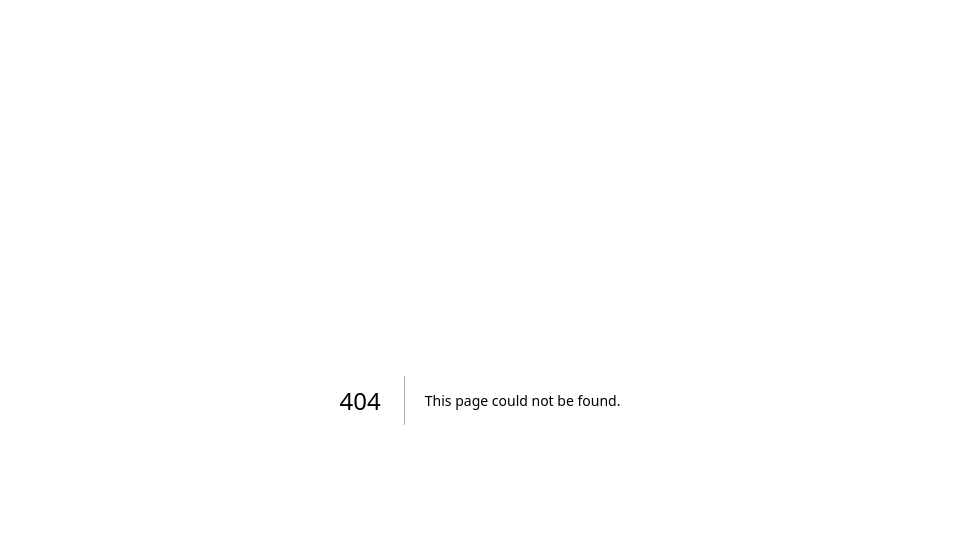
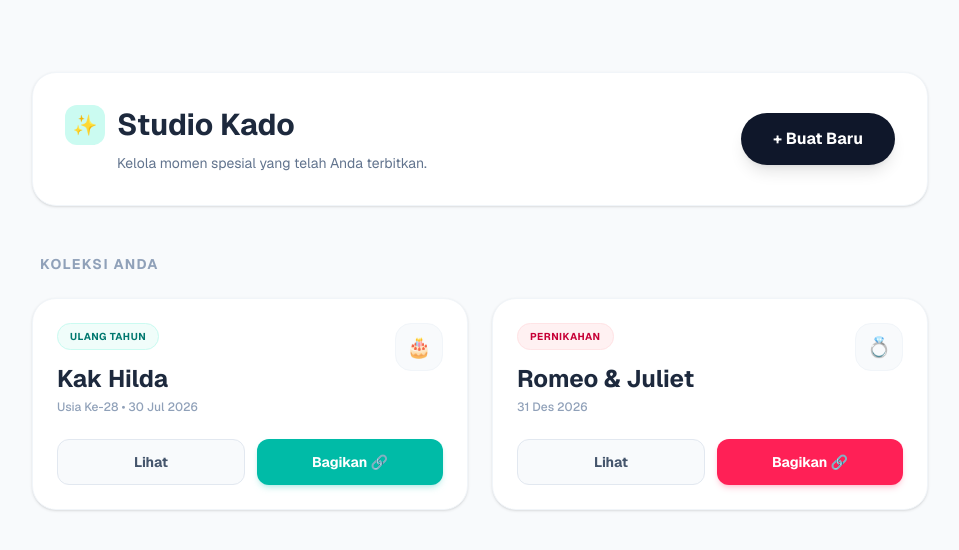
Before and after one commit to sleepy-kid/hari-spesial, a Next.js app: page /dashboard in a window 1280 px wide. Before the commit this address had no page. Shown: the top 550 px of the page, without its empty margins (160-1119 px from the left). Built offline with nearby package versions, Linux system fonts and the light colour scheme.

Commit message:
Create page.js

```diff
--- /dev/null
+++ b/src/app/dashboard/page.js
@@ -0,0 +1,63 @@
+"use client";
+import Link from "next/link";
+
+export default function Dashboard() {
+  return (
+    <main className="min-h-screen bg-[#f8fafc] text-[#0f172a] p-8 font-sans selection:bg-teal-500 selection:text-white">
+      <div className="max-w-4xl mx-auto mt-10">
+
+        {/* HEADER DASHBOARD */}
+        <div className="flex flex-col md:flex-row md:justify-between md:items-center gap-4 mb-12 bg-white p-8 rounded-3xl shadow-sm border border-slate-100">
+          <div>
+            <div className="flex items-center gap-3 mb-2">
+               <div className="w-10 h-10 bg-teal-100 text-teal-600 rounded-xl flex items-center justify-center text-xl">✨</div>
+               <h1 className="text-3xl font-bold text-slate-800">Studio Kado</h1>
+            </div>
+            <p className="text-slate-500 text-sm ml-13">Kelola momen spesial yang telah Anda terbitkan.</p>
+          </div>
+          <Link href="/buat" className="bg-[#0f172a] text-white px-8 py-3.5 rounded-full font-bold hover:bg-slate-800 transition shadow-lg hover:shadow-xl hover:-translate-y-0.5 text-center">
+            + Buat Baru
+          </Link>
+        </div>
+
+        {/* DAFTAR KADO (Tampilan Sementara/Demo) */}
+        <h2 className="text-sm font-bold tracking-widest text-slate-400 mb-6 uppercase ml-2">Koleksi Anda</h2>
+
+        <div className="grid grid-cols-1 sm:grid-cols-2 gap-6">
+           {/* Kartu Kado 1 */}
+           <div className="bg-white p-6 rounded-3xl shadow-sm border border-slate-100 hover:shadow-md transition group">
+              <div className="flex justify-between items-start mb-6">
+                 <div>
+                    <span className="text-[10px] font-bold text-teal-700 bg-teal-50 px-3 py-1.5 rounded-full uppercase tracking-wider border border-teal-100">Ulang Tahun</span>
+                    <h3 className="text-2xl font-bold mt-4 text-slate-800 group-hover:text-teal-600 transition">Kak Hilda</h3>
+                    <p className="text-slate-400 text-xs mt-1 font-medium">Usia Ke-28 • 30 Jul 2026</p>
+                 </div>
+                 <div className="w-12 h-12 bg-slate-50 rounded-2xl flex items-center justify-center text-xl border border-slate-100">🎂</div>
+              </div>
+              <div className="flex gap-3">
+                 <Link href="/undangan/CONTOH_ID" className="flex-1 bg-slate-50 text-slate-600 py-3 rounded-xl text-center font-bold hover:bg-slate-100 transition text-sm border border-slate-200">Lihat</Link>
+                 <button className="flex-1 bg-teal-500 text-white py-3 rounded-xl text-center font-bold hover:bg-teal-400 transition text-sm shadow-md shadow-teal-500/20">Bagikan 🔗</button>
+              </div>
+           </div>
+
+           {/* Kartu Kado 2 */}
+           <div className="bg-white p-6 rounded-3xl shadow-sm border border-slate-100 hover:shadow-md transition group">
+              <div className="flex justify-between items-start mb-6">
+                 <div>
+                    <span className="text-[10px] font-bold text-rose-700 bg-rose-50 px-3 py-1.5 rounded-full uppercase tracking-wider border border-rose-100">Pernikahan</span>
+                    <h3 className="text-2xl font-bold mt-4 text-slate-800 group-hover:text-rose-500 transition">Romeo & Juliet</h3>
+                    <p className="text-slate-400 text-xs mt-1 font-medium">31 Des 2026</p>
+                 </div>
+                 <div className="w-12 h-12 bg-slate-50 rounded-2xl flex items-center justify-center text-xl border border-slate-100">💍</div>
+              </div>
+              <div className="flex gap-3">
+                 <Link href="#" className="flex-1 bg-slate-50 text-slate-600 py-3 rounded-xl text-center font-bold hover:bg-slate-100 transition text-sm border border-slate-200">Lihat</Link>
+                 <button className="flex-1 bg-rose-500 text-white py-3 rounded-xl text-center font-bold hover:bg-rose-400 transition text-sm shadow-md shadow-rose-500/20">Bagikan 🔗</button>
+              </div>
+           </div>
+        </div>
+
+      </div>
+    </main>
+  );
+}
```
